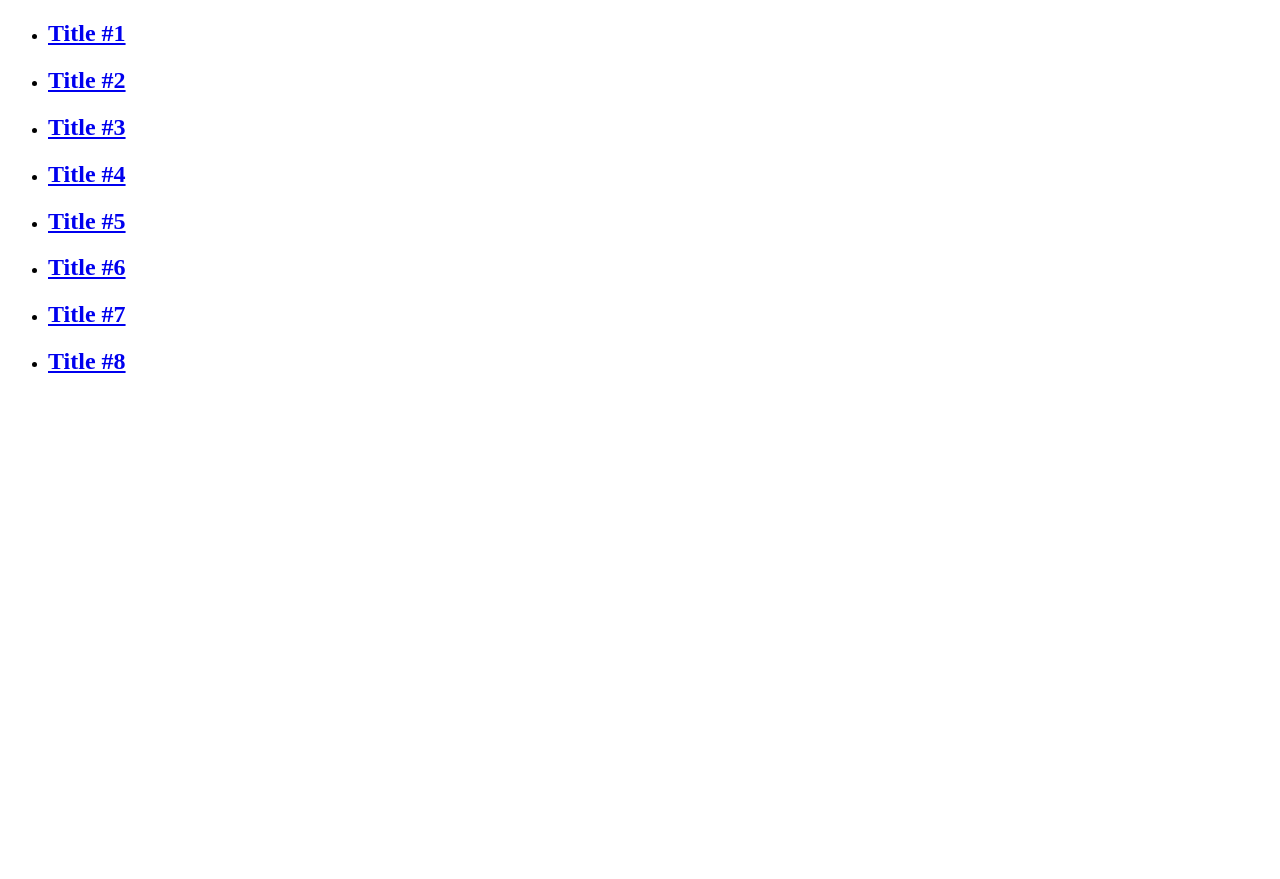
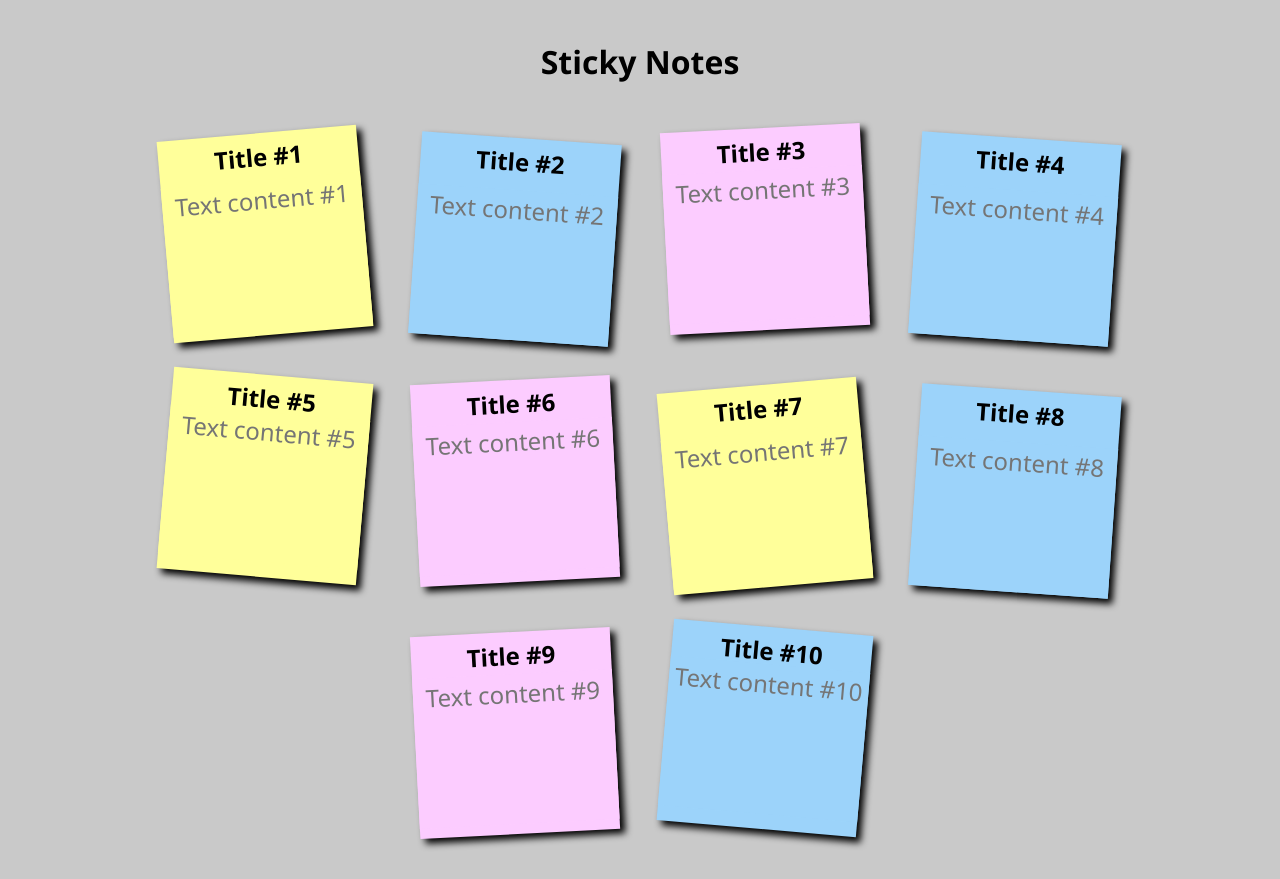
Before and after one commit to frknslck/Sticky-Notes, a plain HTML site: page index.html in a window 1280 px wide. Before the commit the page ends 800 px from the top, so only its background shows below. Drawn offline with Linux system fonts and the light colour scheme.

Commit message:
second-commit

```diff
--- a/index.html
+++ b/index.html
@@ -4,56 +4,72 @@
     <meta charset="UTF-8">
     <meta http-equiv="X-UA-Compatible" content="IE=edge">
     <meta name="viewport" content="width=device-width, initial-scale=1.0">
+    <link rel="stylesheet" href="style.css">
     <title>Document</title>
 </head>
 <body>
+    <header>
+        <h1>Sticky Notes</h1>
+    </header>
     <ul>
         <li>
             <a href="#" contenteditable>
             <h2>Title #1</h2>
-            <p></p>
+            <textarea placeholder="Text content #1"></textarea>
             </a>
         </li>
         <li>
             <a href="#" contenteditable>
             <h2>Title #2</h2>
-            <p></p>
+            <textarea placeholder="Text content #2"></textarea>
             </a>
         </li>
         <li>
             <a href="#" contenteditable>
             <h2>Title #3</h2>
-            <p></p>
+            <textarea placeholder="Text content #3"></textarea>
             </a>
         </li>
         <li>
             <a href="#" contenteditable>
             <h2>Title #4</h2>
-            <p></p>
+            <textarea placeholder="Text content #4"></textarea>
             </a>
         </li>
         <li>
             <a href="#" contenteditable>
             <h2>Title #5</h2>
-            <p></p>
+            <textarea placeholder="Text content #5"></textarea>
             </a>
         </li>
         <li>
             <a href="#" contenteditable>
             <h2>Title #6</h2>
-            <p></p>
+            <textarea placeholder="Text content #6"></textarea>
             </a>
         </li>
         <li>
             <a href="#" contenteditable>
             <h2>Title #7</h2>
-            <p></p>
+            <textarea placeholder="Text content #7"></textarea>
             </a>
         </li>
         <li>
             <a href="#" contenteditable>
             <h2>Title #8</h2>
-            <p ></p>
+            <textarea placeholder="Text content #8"></textarea>
+            </a>
+        </li>
+        <li>
+            <a href="#" contenteditable>
+            <h2>Title #9</h2>
+            <textarea placeholder="Text content #9"></textarea>
+            </a>
+        </li>
+        <li>
+            <a href="#" contenteditable>
+            <h2>Title #10</h2>
+            <textarea placeholder="Text content #10"></textarea>
             </a>
         </li>
         </ul>
--- a/style.css
+++ b/style.css
@@ -0,0 +1,109 @@
+*{
+    padding: 0;
+    margin: 0;
+    font-family:'Segoe UI', Tahoma, Geneva, Verdana, sans-serif ;
+    color: black;
+    box-sizing: border-box;
+}
+
+header{
+    display: flex;
+    margin-bottom: 50px;
+}
+
+body{
+    margin: 5vh 3vh;
+    background-color: rgba(102, 102, 102, 0.35);
+    display: flex;
+    flex-direction: column;
+    justify-content: center;
+    align-items: center;
+}
+
+a{
+    outline: none;
+    text-decoration: none;
+}
+
+h2{
+    /* border: 1px solid black; */
+    width: 200px;
+    padding: 7px;
+    text-align: center;
+    font-size: 1.5rem;
+    font-weight: bolder;
+}
+
+textarea{
+    background-color: rgb(255, 255, 154);
+    border: none;
+    outline: none;
+    width:200px;
+    min-height: 150px;
+    overflow: hidden;
+    resize: none;
+    padding: 3px 5px;
+    text-align: center;
+    font-size: 1.5rem;
+}
+
+ul{
+    max-width: 1000px;
+    list-style-type: none;
+    display: flex;
+    flex-flow: wrap row;
+    gap: 50px;
+    justify-content: center;
+}
+
+ul li a{
+    background-color: rgb(255, 255, 154);
+    display: block;
+    box-shadow: 5px 5px 7px black;
+    transform: rotate(-5deg);
+    transition: .15s linear
+}
+
+ul li:nth-child(even) a{
+    transform:rotate(4deg);
+    position:relative;
+    top:5px;
+    background:rgb(156, 211, 250);
+}
+
+ul li:nth-child(even) textarea{
+    position:relative;
+    top:5px;
+    background:rgb(156, 211, 250);
+}
+
+ul li:nth-child(3n) a{
+    transform:rotate(-3deg);
+    position:relative;
+    top:-5px;
+    background:rgb(252, 204, 255);
+}
+
+ul li:nth-child(3n) textarea{
+    position:relative;
+    top:-5px;
+    background:rgb(252, 204, 255);
+}
+
+ul li:nth-child(5n) a{
+    transform:rotate(5deg);
+    position:relative;
+    top:-10px;
+}
+
+ul li:nth-child(5n) textarea{
+    position:relative;
+    top:-10px;
+}
+
+ul li a:hover,ul li a:focus{
+    box-shadow:10px 10px 7px rgba(0,0,0,.9);
+    transform: scale(1.8);
+    position:relative;
+    z-index:1;
+}
```
